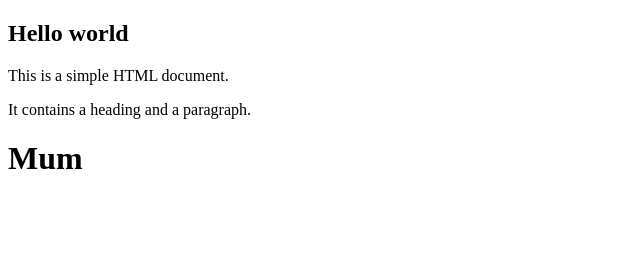
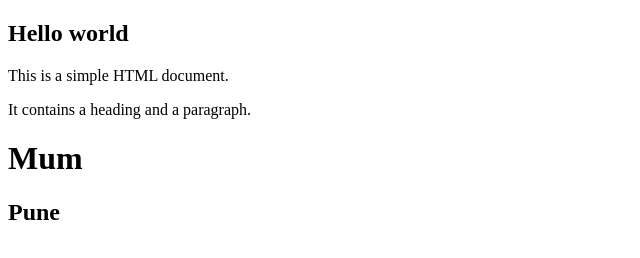
Before and after one commit to Devendra194/Manager, a plain HTML site: page index.html in a window 1280 px wide. Shown: the full height of the page, 0-640 px from the left. Drawn offline with Linux system fonts and the light colour scheme.

Commit message:
added p
added pu

added pune

```diff
--- a/index.html
+++ b/index.html
@@ -10,5 +10,6 @@
     <p>This is a simple HTML document.</p>
     <p>It contains a heading and a paragraph.</p>
     <h1>Mum</h1>
+    <h2>Pune</h2>
 </body>
 </html>
```
